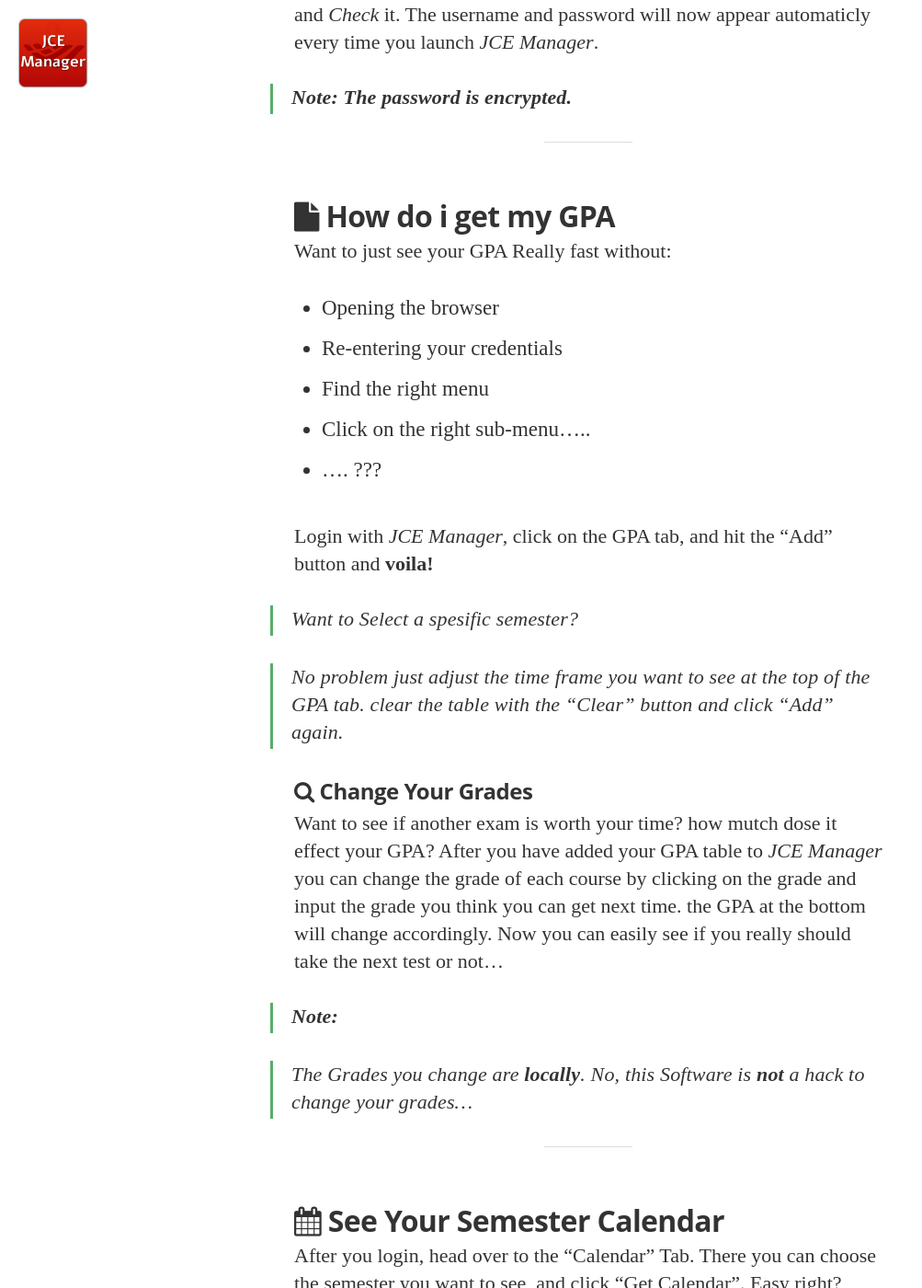
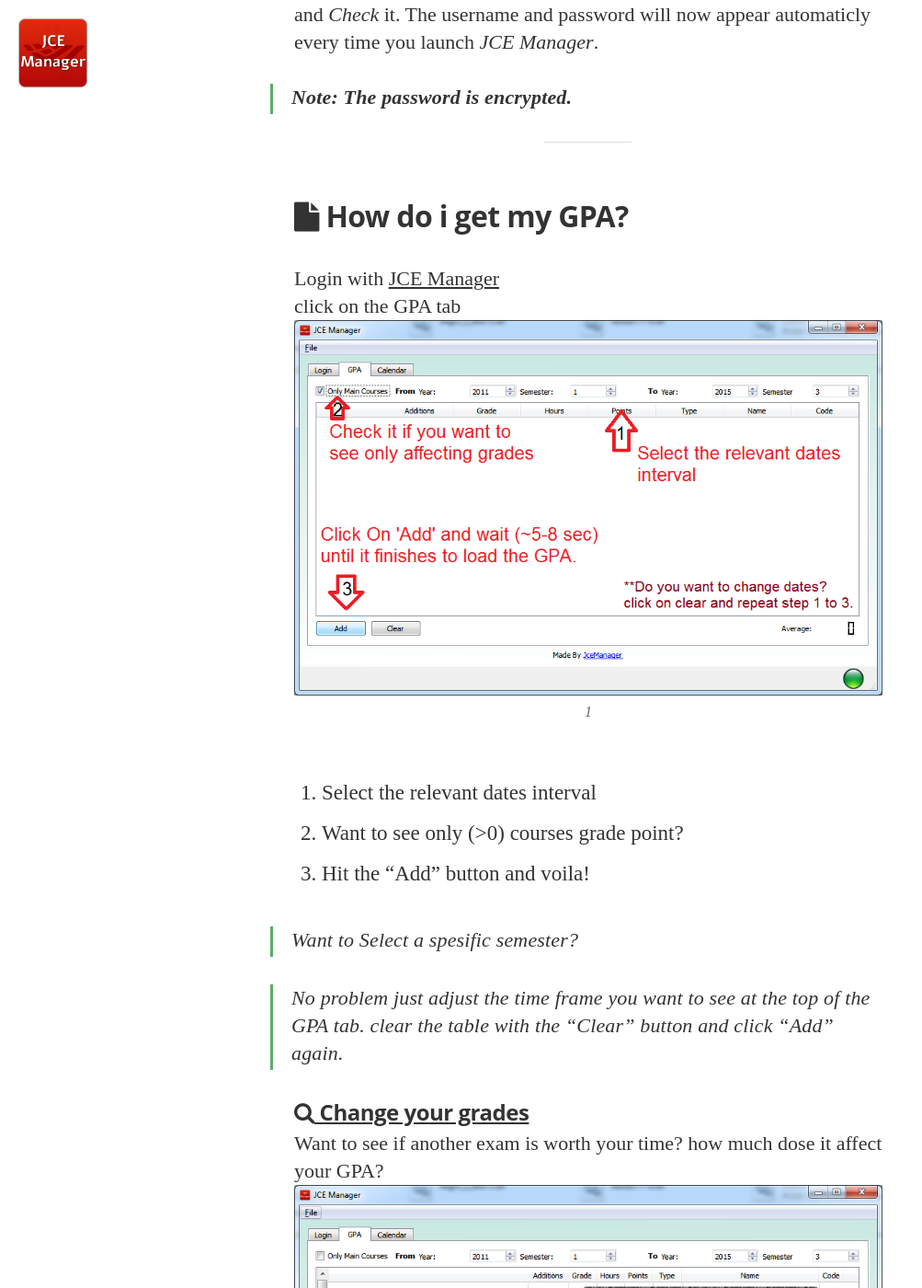
Before and after one commit to liranbg/JCEaverageCalculator, a Jekyll site: the page built from help.md, in a window 1280 px wide and 1400 px high, scrolled down 3517 px. Shown: the whole window at 92% size, without its empty margins (0-1003 px from the left). Built offline with Jekyll 4.4.1, drawn with Linux system fonts in a browser that asks for light colours; nearby versions of some CDN libraries; some web fonts are replaced; Markdown is read by kramdown in place of the engine named in the settings; some of the changed text lies outside the part shown.

Commit message:
gpa help update

```diff
--- a/help.md
+++ b/help.md
@@ -14,7 +14,7 @@
 	-  <a href="#notConnecting">Not Connecting</a>
 	-  <a href="#credentials">Save your credentials</a>
 -  [How Do I See My GPA][GPA]
-	-  Change Your Grades
+	-  <a href="#GPAchange">Change your grades</a>
 -  [See Your Semester Calendar][cal]
 	-  Export to Google calendar/iCal/Outlook
 -  [Language Selection][loco]
@@ -53,29 +53,39 @@
 
 ---
 
-## <a name="GPA"></a><i class="fa fa-file"></i> How do i get my GPA
-Want to just see your GPA Really fast without:
+## <a name="GPA"></a><i class="fa fa-file"></i> How do i get my GPA?
+<br/>
+Login with [JCE Manager][connect]
+<br/>
+click on the GPA tab
+<br/>
+![1][pictureGPA1]
+1. Select the relevant dates interval
+<br/>
+2. Want to see only (>0) courses grade point?
+<br/>
+3. Hit the "Add" button and voila!
+<br/>
 
- - Opening the browser
- - Re-entering your credentials
- - Find the right menu
- - Click on the right sub-menu.....
- - .... ???
-
-Login with *JCE Manager*, click on the GPA tab, and hit the "Add" button and **voila!**
 >Want to Select a spesific semester?
 
 >No problem just adjust the time frame you want to see at the top of the GPA tab. clear the table with the
 >"Clear" button and click "Add" again.
 
-#### <i class="fa fa-search"></i> Change Your Grades
-Want to see if another exam is worth your time? how mutch dose it effect your GPA?
-After you have added your GPA table to *JCE Manager* you can change the grade of each course by clicking on the grade and input the grade you think you can get next time. the GPA at the bottom will change accordingly.
+#### <a name="GPAchange"><i class="fa fa-search"></i> Change your grades
+Want to see if another exam is worth your time? how much dose it affect your GPA?
+![2][pictureGPA2]
+1. Add your <a href="#GPA">GPA</a> table to JCE Manager.
+<br/>
+2. Change the grade of each course by clicking on the grade and type the grade you think you can get next time.
+<br/>
+![3][pictureGPA3]
+3. The GPA average display will change accordingly.
 Now you can easily see if you really should take the next test or not...
 
 >**Note:**
 
->The Grades you change are **locally**. No, this Software is **not** a hack to change your grades...
+>The grades are stored locally. therefore, it does NOT change your real grade.
 
 ---
 
```
